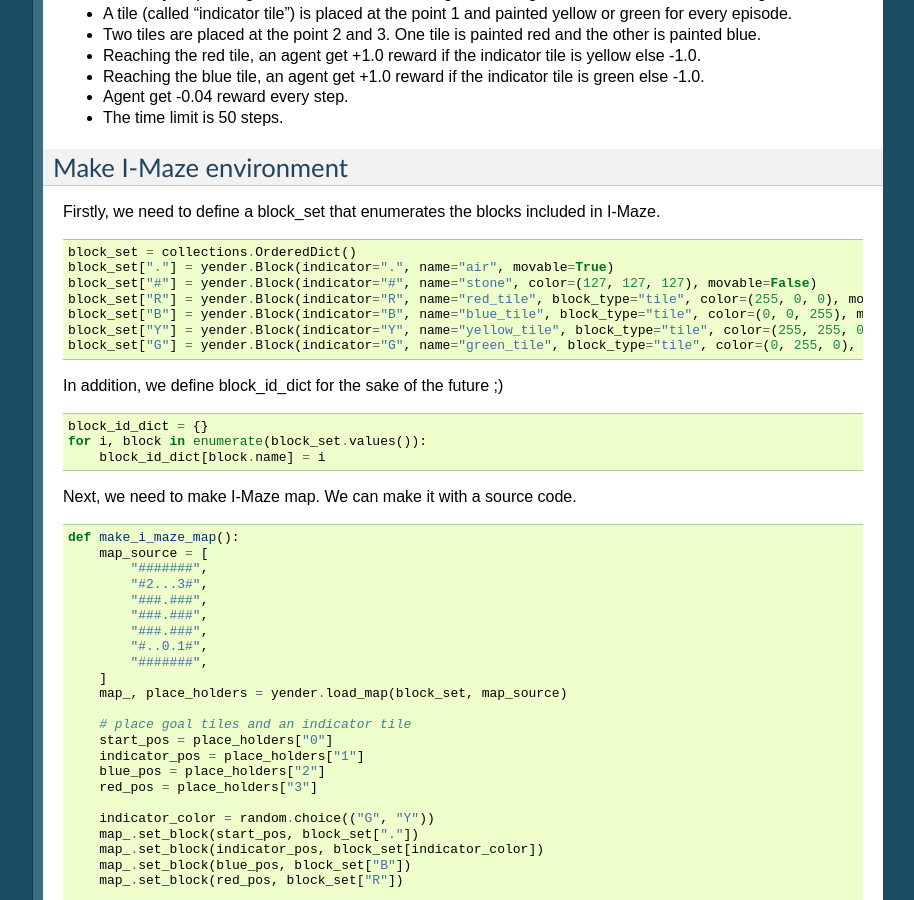
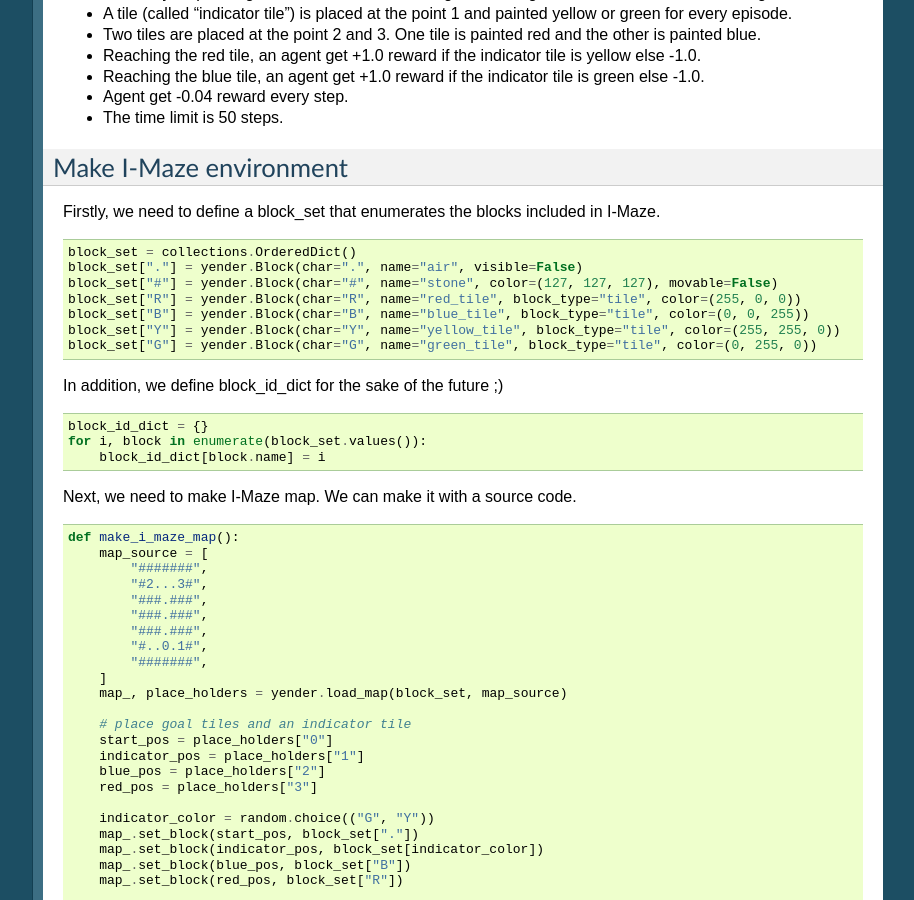
Before and after one commit to okdshin/Yender, a Sphinx documentation site: the page built from docs/tutorial.rst, in a window 1280 px wide and 900 px high, scrolled down 594 px. Shown: the whole window, without its empty margins (187-1101 px from the left). Built offline with Sphinx 7.4.7, drawn with Linux system fonts in a browser that asks for light colours.

Commit message:
modify code in tutorial

```diff
--- a/docs/tutorial.rst
+++ b/docs/tutorial.rst
@@ -48,12 +48,12 @@ Firstly, we need to define a block_set that enumerates the blocks included in I-
 .. code-block:: python
 
     block_set = collections.OrderedDict()
-    block_set["."] = yender.Block(indicator=".", name="air", movable=True)
-    block_set["#"] = yender.Block(indicator="#", name="stone", color=(127, 127, 127), movable=False)
-    block_set["R"] = yender.Block(indicator="R", name="red_tile", block_type="tile", color=(255, 0, 0), movable=True)
-    block_set["B"] = yender.Block(indicator="B", name="blue_tile", block_type="tile", color=(0, 0, 255), movable=True)
-    block_set["Y"] = yender.Block(indicator="Y", name="yellow_tile", block_type="tile", color=(255, 255, 0), movable=True)
-    block_set["G"] = yender.Block(indicator="G", name="green_tile", block_type="tile", color=(0, 255, 0), movable=True)
+    block_set["."] = yender.Block(char=".", name="air", visible=False)
+    block_set["#"] = yender.Block(char="#", name="stone", color=(127, 127, 127), movable=False)
+    block_set["R"] = yender.Block(char="R", name="red_tile", block_type="tile", color=(255, 0, 0))
+    block_set["B"] = yender.Block(char="B", name="blue_tile", block_type="tile", color=(0, 0, 255))
+    block_set["Y"] = yender.Block(char="Y", name="yellow_tile", block_type="tile", color=(255, 255, 0))
+    block_set["G"] = yender.Block(char="G", name="green_tile", block_type="tile", color=(0, 255, 0))
 
 In addition, we define block_id_dict for the sake of the future ;)
 
```
